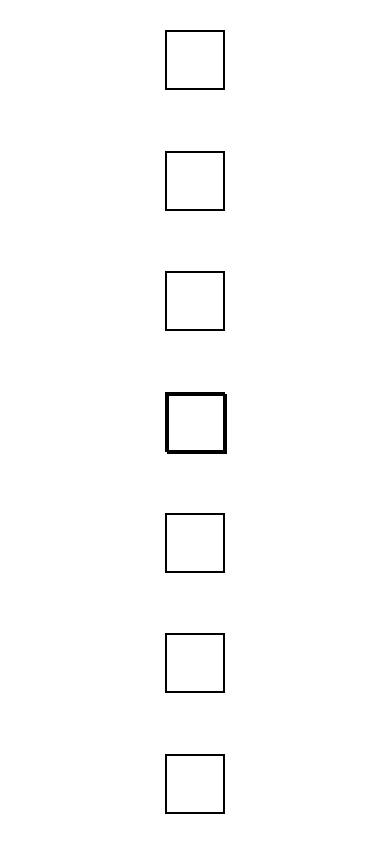
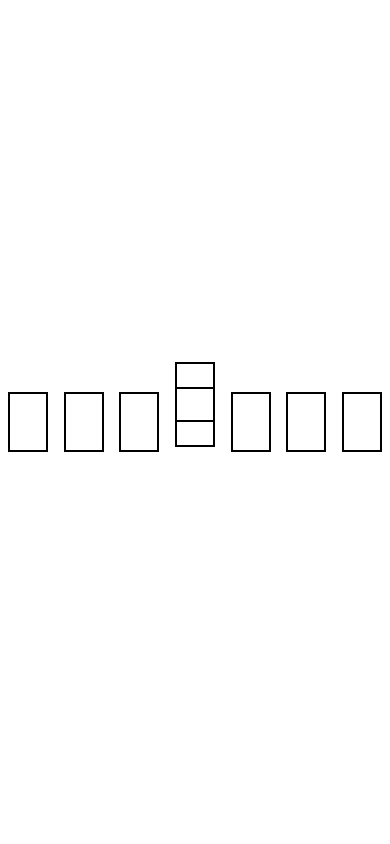
Before and after one commit to duanmua/churchill-solitaire-react-native, a React Native app: screen / in a window 390 px wide. Built offline with nearby package versions, Linux system fonts and the light colour scheme.

Commit message:
Stacked cards

```diff
--- a/App.js
+++ b/App.js
@@ -26,6 +26,6 @@ const styles = StyleSheet.create({
     backgroundColor: '#fff',
     alignItems: 'center',
     justifyContent: 'space-around',
-    flexDirection: 'column'
+    flexDirection: 'row'
   },
 });
--- a/src/Card.js
+++ b/src/Card.js
@@ -37,7 +37,8 @@ class Card extends Component {
         {...this.panResponder.panHandlers}
         style={this.position.getLayout()}
       >
-        <View style={styles.ball}>
+        <View style={styles.ball}></View>
+        <View style={{ top: -35 }}>
           {this.props.children}
         </View>
 
@@ -49,7 +50,7 @@ class Card extends Component {
 const styles = {
   ball: {
     height: 60,
-    width: 60,
+    width: 40,
     //borderRadius: 30,
     borderWidth: 2,
     borderColor: 'black'
```
